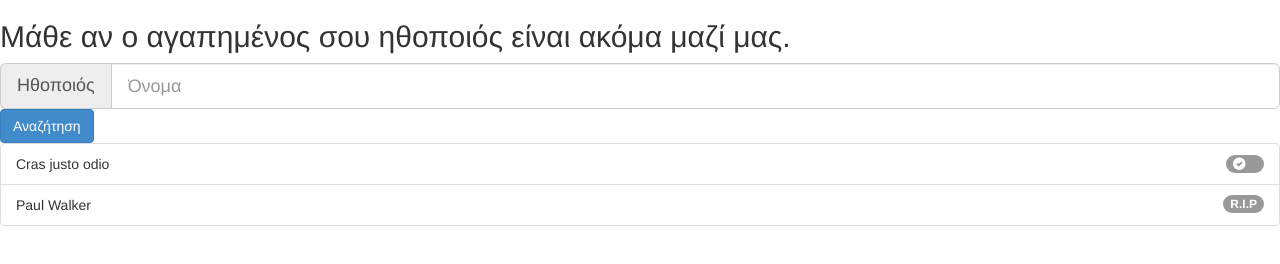
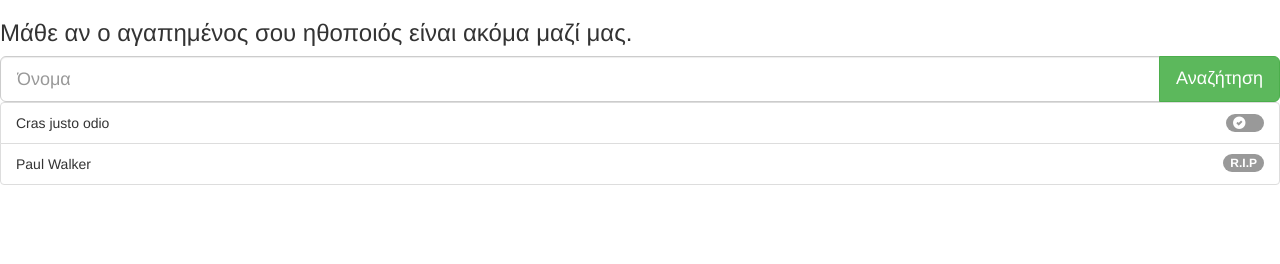
Before and after one commit to KapJep/RIP, a plain HTML site: page index.html in a window 1280 px wide. Drawn offline with nearby package versions, Linux system fonts and the light colour scheme.

Commit message:
in search form combined input+button to one

```diff
--- a/index.html
+++ b/index.html
@@ -23,16 +23,16 @@
 		</script>
 	</head>
 <body>
-	<h2>Μάθε αν ο αγαπημένος σου ηθοποιός είναι ακόμα μαζί μας.</h2>
+	<h3>Μάθε αν ο αγαπημένος σου ηθοποιός είναι ακόμα μαζί μας.</h3>
 
 	<div class="input-group input-group-lg">
-		<span class="input-group-addon">Ηθοποιός</span>
 		<input id='actor' type="text" class="form-control" placeholder="Όνομα">
+		<span class="input-group-btn">
+			<button onClick="javascript:anazitisi();" type="button" data-loading-text="Αναζήτηση..." class="btn btn-success">
+				Αναζήτηση
+			</button>
+		</span>
 	</div>
-
-	<button onClick="javascript:anazitisi();" type="button" data-loading-text="Αναζήτηση..." class="btn btn-primary">
-		Αναζήτηση
-	</button>
 
 	<ul class="list-group">
 		<li class="list-group-item">
```
